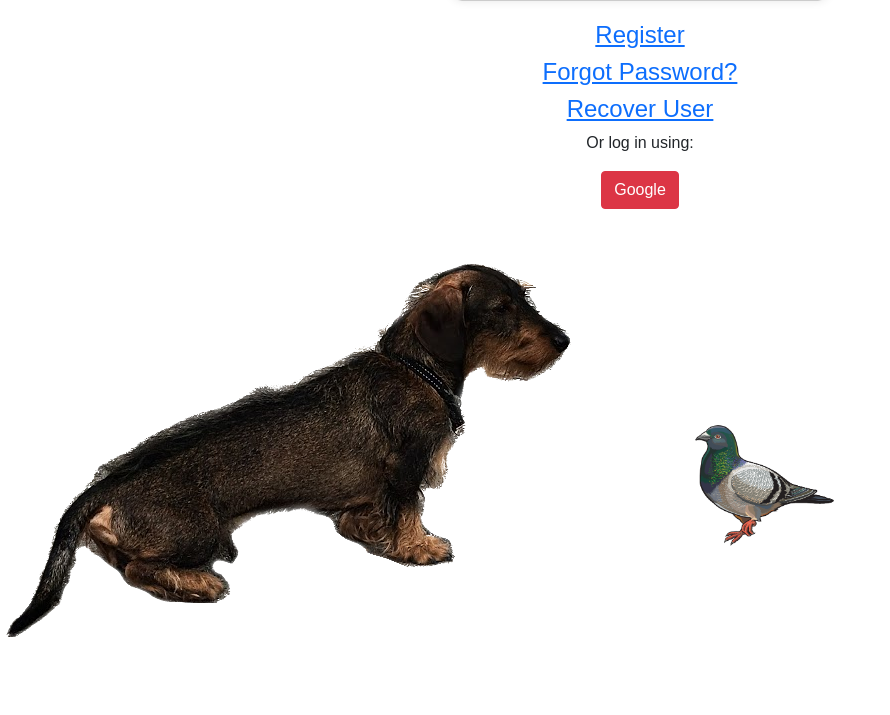
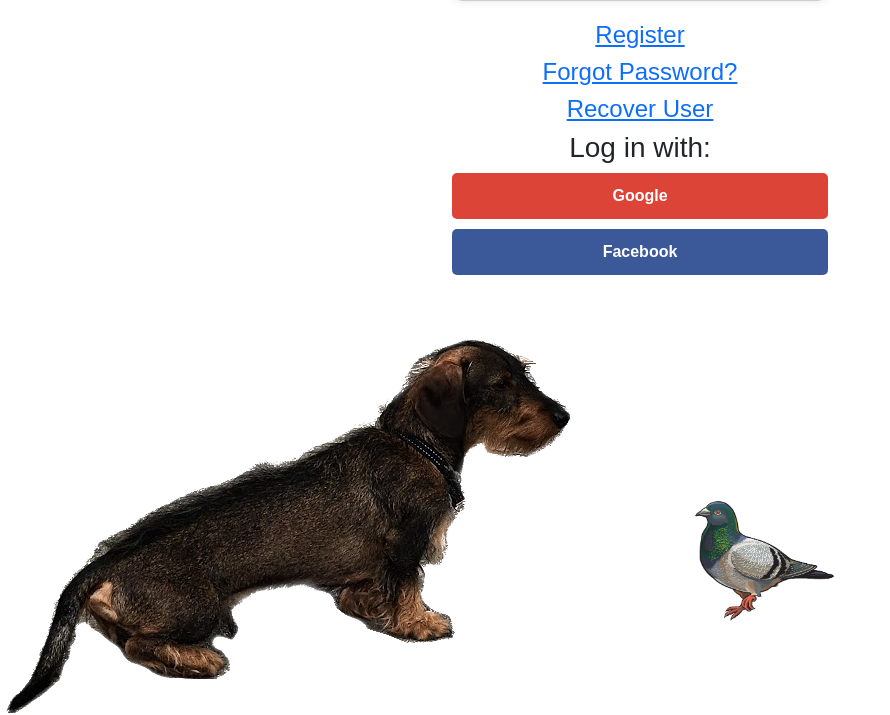
Before and after one commit to sanchezle/Bowie_game1, a Flask app: page /login in a window 1280 px wide. Shown: the part 429-1144 px from the top of the page, without its empty margins (0-890 px from the left). Before the commit the page ends 1066 px from the top, so only its background shows below. Run offline with Flask 3, Linux system fonts and the light colour scheme; some libraries are stand-ins or nearby versions.

Commit message:
google button fix

```diff
--- a/static/styles.css
+++ b/static/styles.css
@@ -241,6 +241,40 @@ tr:hover {
     padding: 0 20px; /* Add some padding */
 }
 
+/* OAuth Button Styles */
+
+.oauth-btn {
+    display: flex;
+    flex-direction: column;
+    justify-content: center;
+    width: 30%;
+    padding: 10px;
+    font-size: 16px;
+    font-weight: bold;
+    text-align: center;
+    border-radius: 5px;
+    margin-bottom: 10px;
+    text-decoration: none;
+    color: white;
+    transition: background-color 0.3s;
+    margin-left: 35%;
+}
+
+.oauth-btn.google {
+    background-color: #db4437;
+}
+
+.oauth-btn.google:hover {
+    background-color: #c23321;
+}
+
+.oauth-btn.facebook {
+    background-color: #3b5998;
+}
+
+.oauth-btn.facebook:hover {
+    background-color: #2d4373;
+}
 
 
 /* Responsive Styles */
--- a/templates/login.html
+++ b/templates/login.html
@@ -17,8 +17,9 @@
 <a id="recover_user" href="/recover_user"><h4>Recover User</h4></a>
 <!-- Add OAuth Login Links -->
 <div>
-    <p>Or log in using:</p>
-    <a href="/login/google" class="btn btn-danger">Google</a>
-    <!-- Add other OAuth providers here -->
+
+    <h3>Log in with:</h3>
+    <a href="/login/google" class="btn oauth-btn google">Google</a>
+    <a href="/login/facebook" class="btn oauth-btn facebook">Facebook</a>
 </div>
 {% endblock %}
```
